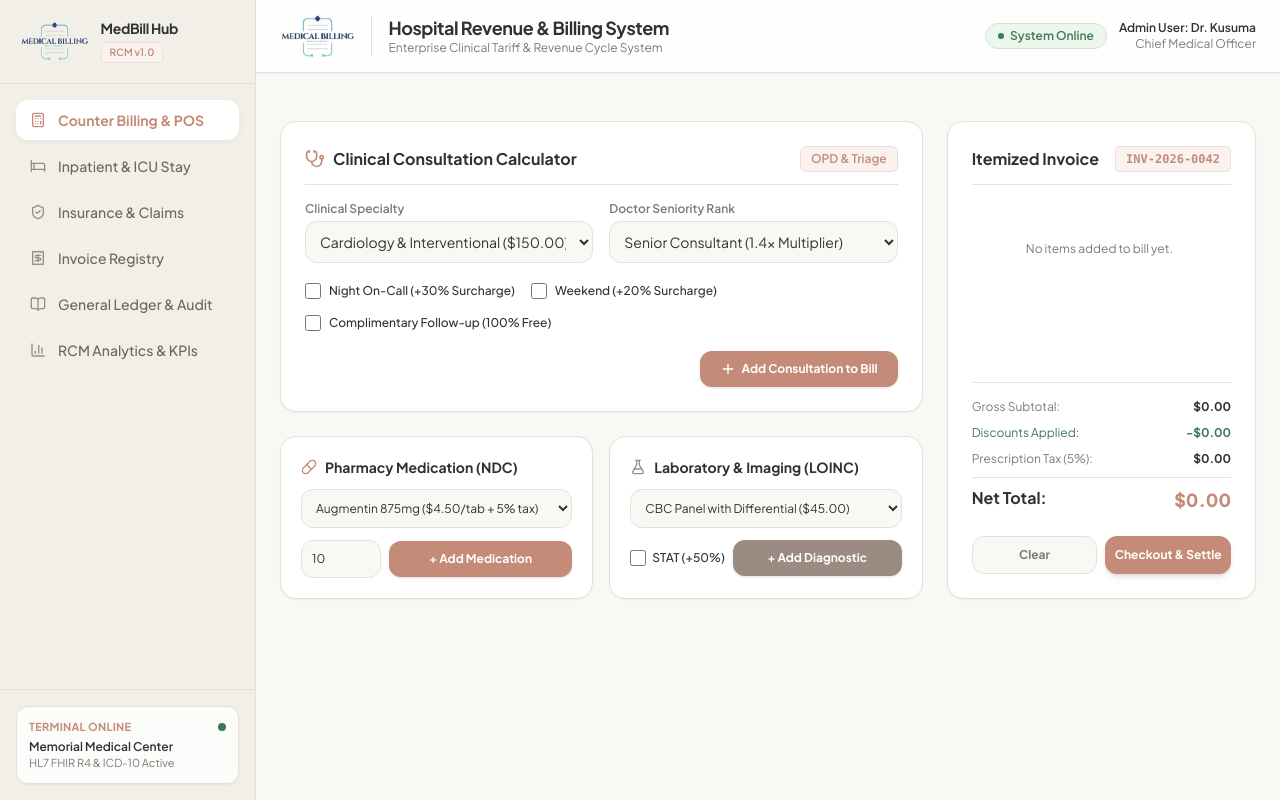
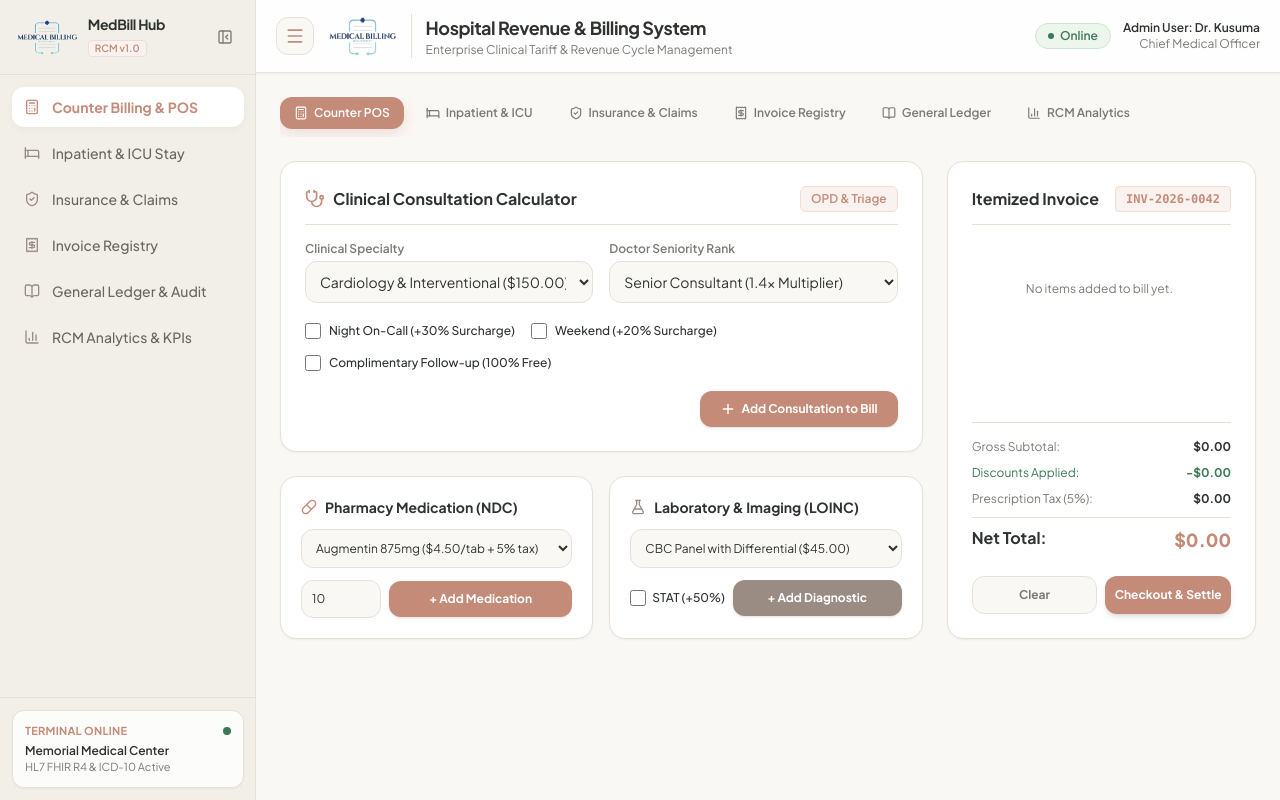
Before and after one commit to Kusuma-Podili/hospital-billing-system, a website: page medbill/web/static/index.html in a window 1280 px wide. Drawn offline with nearby package versions, Linux system fonts and the light colour scheme.

Commit message:
feat(ui): add close button to sidebar and toggle menu in header with smooth collapsible transition

```diff
--- a/medbill/web/static/index.html
+++ b/medbill/web/static/index.html
@@ -69,47 +69,63 @@
       background-color: rgba(255, 255, 255, 0.6);
       color: #2F3330;
     }
+    #sidebar {
+      transition: width 0.3s cubic-bezier(0.4, 0, 0.2, 1), transform 0.3s cubic-bezier(0.4, 0, 0.2, 1), opacity 0.2s ease;
+    }
+    #sidebar.sidebar-collapsed {
+      width: 0px !important;
+      min-width: 0px !important;
+      padding: 0 !important;
+      overflow: hidden !important;
+      border-right-width: 0px !important;
+      opacity: 0;
+      pointer-events: none;
+    }
   </style>
 </head>
-<body class="bg-[#FAF8F5] text-[#2F3330] min-h-screen flex antialiased">
+<body class="bg-[#FAF8F5] text-[#2F3330] min-h-screen flex antialiased overflow-x-hidden">
 
-  <!-- Left Sidebar (Light Pastel Linen: #F2EFE9) -->
-  <aside class="w-64 bg-[#F2EFE9] text-[#2F3330] flex-shrink-0 flex flex-col justify-between hidden md:flex min-h-screen border-r border-[#E6E1D8]">
-    <div>
-      <!-- Sidebar Brand Header with Cropped Logo -->
-      <div class="p-5 border-b border-[#E6E1D8]">
-        <div class="flex items-center space-x-3">
-          <img src="/logo.png" alt="Medical Billing Management" class="h-10 w-auto object-contain" />
+  <!-- Left Sidebar (Collapsible: Light Pastel Linen #F2EFE9) -->
+  <aside id="sidebar" class="w-64 bg-[#F2EFE9] text-[#2F3330] flex-shrink-0 flex flex-col justify-between min-h-screen border-r border-[#E6E1D8] z-40 relative">
+    <div class="w-64">
+      <!-- Sidebar Brand Header with Cropped Logo & Collapse Button -->
+      <div class="p-4 border-b border-[#E6E1D8] flex items-center justify-between">
+        <div class="flex items-center space-x-2.5">
+          <img src="/logo.png" alt="Medical Billing Management" class="h-9 w-auto object-contain" />
           <div>
             <h2 class="text-sm font-bold text-[#2F3330] tracking-tight leading-tight">MedBill Hub</h2>
-            <span class="inline-block text-[10px] font-semibold text-[#C48B79] bg-[#FAF2EF] px-2 py-0.5 rounded border border-[#F0DDD7] mt-0.5">RCM v1.0</span>
+            <span class="inline-block text-[10px] font-semibold text-[#C48B79] bg-[#FAF2EF] px-1.5 py-0.2 rounded border border-[#F0DDD7]">RCM v1.0</span>
           </div>
         </div>
+        <!-- Close / Collapse Sidebar Button -->
+        <button onclick="toggleSidebar()" title="Close Sidebar" class="p-1.5 rounded-lg text-[#7D7A75] hover:text-[#2F3330] hover:bg-white/80 transition border border-transparent hover:border-[#E6E1D8]">
+          <i data-lucide="panel-left-close" class="w-4 h-4"></i>
+        </button>
       </div>
 
       <!-- Navigation Links -->
-      <nav class="p-4 space-y-1.5 text-sm font-medium">
-        <button onclick="switchTab('pos')" id="side-btn-pos" class="w-full flex items-center space-x-3 px-3.5 py-2.5 rounded-xl transition sidebar-link-active">
+      <nav class="p-3 space-y-1.5 text-sm font-medium">
+        <button onclick="switchTab('pos')" id="side-btn-pos" class="w-full flex items-center space-x-3 px-3 py-2.5 rounded-xl transition sidebar-link-active">
           <i data-lucide="calculator" class="w-4 h-4 text-[#C48B79]"></i>
           <span>Counter Billing & POS</span>
         </button>
-        <button onclick="switchTab('inpatient')" id="side-btn-inpatient" class="w-full flex items-center space-x-3 px-3.5 py-2.5 rounded-xl transition sidebar-link-inactive">
+        <button onclick="switchTab('inpatient')" id="side-btn-inpatient" class="w-full flex items-center space-x-3 px-3 py-2.5 rounded-xl transition sidebar-link-inactive">
           <i data-lucide="bed" class="w-4 h-4 text-[#9A8C83]"></i>
           <span>Inpatient & ICU Stay</span>
         </button>
-        <button onclick="switchTab('insurance')" id="side-btn-insurance" class="w-full flex items-center space-x-3 px-3.5 py-2.5 rounded-xl transition sidebar-link-inactive">
+        <button onclick="switchTab('insurance')" id="side-btn-insurance" class="w-full flex items-center space-x-3 px-3 py-2.5 rounded-xl transition sidebar-link-inactive">
           <i data-lucide="shield-check" class="w-4 h-4 text-[#9A8C83]"></i>
           <span>Insurance & Claims</span>
         </button>
-        <button onclick="switchTab('invoices')" id="side-btn-invoices" class="w-full flex items-center space-x-3 px-3.5 py-2.5 rounded-xl transition sidebar-link-inactive">
+        <button onclick="switchTab('invoices')" id="side-btn-invoices" class="w-full flex items-center space-x-3 px-3 py-2.5 rounded-xl transition sidebar-link-inactive">
           <i data-lucide="receipt" class="w-4 h-4 text-[#9A8C83]"></i>
           <span>Invoice Registry</span>
         </button>
-        <button onclick="switchTab('ledger')" id="side-btn-ledger" class="w-full flex items-center space-x-3 px-3.5 py-2.5 rounded-xl transition sidebar-link-inactive">
+        <button onclick="switchTab('ledger')" id="side-btn-ledger" class="w-full flex items-center space-x-3 px-3 py-2.5 rounded-xl transition sidebar-link-inactive">
           <i data-lucide="book-open" class="w-4 h-4 text-[#9A8C83]"></i>
           <span>General Ledger & Audit</span>
         </button>
-        <button onclick="switchTab('rcm')" id="side-btn-rcm" class="w-full flex items-center space-x-3 px-3.5 py-2.5 rounded-xl transition sidebar-link-inactive">
+        <button onclick="switchTab('rcm')" id="side-btn-rcm" class="w-full flex items-center space-x-3 px-3 py-2.5 rounded-xl transition sidebar-link-inactive">
           <i data-lucide="bar-chart-3" class="w-4 h-4 text-[#9A8C83]"></i>
           <span>RCM Analytics & KPIs</span>
         </button>
@@ -117,7 +133,7 @@
     </div>
 
     <!-- Sidebar Bottom Status Card -->
-    <div class="p-4 border-t border-[#E6E1D8] text-xs">
+    <div class="p-3 border-t border-[#E6E1D8] text-xs w-64">
       <div class="bg-white/80 rounded-xl p-3 border border-[#E6E1D8] shadow-sm">
         <div class="flex items-center justify-between mb-1">
           <span class="text-[#C48B79] font-bold text-[11px] uppercase tracking-wide">Terminal Online</span>
@@ -130,24 +146,30 @@
   </aside>
 
   <!-- Main Content Canvas (Soft Pastel Porcelain: #FAF8F5) -->
-  <div class="flex-1 flex flex-col min-h-screen">
+  <div class="flex-1 flex flex-col min-h-screen min-w-0">
 
-    <!-- Top App Bar with Logo BEFORE "Hospital Revenue & Billing System" -->
-    <header class="bg-white/85 backdrop-blur-md border-b border-[#E6E1D8] px-6 py-3.5 flex items-center justify-between sticky top-0 z-30 shadow-sm">
-      <div class="flex items-center space-x-4">
+    <!-- Top App Bar with Sidebar Toggle and Logo BEFORE "Hospital Revenue & Billing System" -->
+    <header class="bg-white/85 backdrop-blur-md border-b border-[#E6E1D8] px-5 py-3.5 flex items-center justify-between sticky top-0 z-30 shadow-sm">
+      <div class="flex items-center space-x-3.5">
+
+        <!-- Toggle Sidebar Button (Open / Close) -->
+        <button onclick="toggleSidebar()" title="Toggle Sidebar" class="p-2 rounded-xl bg-[#FAF8F5] text-[#2F3330] hover:bg-[#E6E1D8] transition border border-[#E6E1D8] flex items-center justify-center shadow-xs">
+          <i data-lucide="menu" id="toggle-icon" class="w-5 h-5 text-[#C48B79]"></i>
+        </button>
+
         <!-- Logo placed directly BEFORE the title -->
-        <img src="/logo.png" alt="Medical Billing Management" class="h-11 w-auto object-contain transition-transform hover:scale-105" />
+        <img src="/logo.png" alt="Medical Billing Management" class="h-10 w-auto object-contain transition-transform hover:scale-105" />
 
-        <div class="border-l border-[#E6E1D8] pl-4">
-          <h1 class="text-lg font-bold text-[#2F3330] tracking-tight leading-snug">Hospital Revenue & Billing System</h1>
-          <p class="text-xs text-[#7D7A75]">Enterprise Clinical Tariff & Revenue Cycle System</p>
+        <div class="border-l border-[#E6E1D8] pl-3.5">
+          <h1 class="text-base sm:text-lg font-bold text-[#2F3330] tracking-tight leading-snug">Hospital Revenue & Billing System</h1>
+          <p class="text-[11px] sm:text-xs text-[#7D7A75]">Enterprise Clinical Tariff & Revenue Cycle Management</p>
         </div>
       </div>
 
       <!-- Header Right Status Pills -->
       <div class="flex items-center space-x-3">
         <span class="inline-flex items-center px-3 py-1 rounded-full text-xs font-semibold bg-[#EDF6ED] text-[#3B7A54] border border-[#CDE5CD]">
-          <span class="w-1.5 h-1.5 rounded-full bg-[#3B7A54] mr-1.5"></span> System Online
+          <span class="w-1.5 h-1.5 rounded-full bg-[#3B7A54] mr-1.5"></span> Online
         </span>
         <div class="hidden sm:block text-right text-xs">
           <p class="font-semibold text-[#2F3330]">Admin User: Dr. Kusuma</p>
@@ -157,16 +179,34 @@
     </header>
 
     <!-- Workspace Body -->
-    <main class="flex-1 p-6 max-w-7xl w-full mx-auto space-y-6">
+    <main class="flex-1 p-5 sm:p-6 max-w-7xl w-full mx-auto space-y-6">
 
-      <!-- Mobile Tab Switcher -->
-      <div class="md:hidden flex space-x-2 overflow-x-auto pb-2">
-        <button onclick="switchTab('pos')" id="mob-btn-pos" class="px-3 py-1.5 rounded-lg text-xs font-semibold tab-active whitespace-nowrap">Counter POS</button>
-        <button onclick="switchTab('inpatient')" id="mob-btn-inpatient" class="px-3 py-1.5 rounded-lg text-xs font-semibold tab-inactive whitespace-nowrap">Inpatient</button>
-        <button onclick="switchTab('insurance')" id="mob-btn-insurance" class="px-3 py-1.5 rounded-lg text-xs font-semibold tab-inactive whitespace-nowrap">Insurance</button>
-        <button onclick="switchTab('invoices')" id="mob-btn-invoices" class="px-3 py-1.5 rounded-lg text-xs font-semibold tab-inactive whitespace-nowrap">Invoices</button>
-        <button onclick="switchTab('ledger')" id="mob-btn-ledger" class="px-3 py-1.5 rounded-lg text-xs font-semibold tab-inactive whitespace-nowrap">Ledger</button>
-        <button onclick="switchTab('rcm')" id="mob-btn-rcm" class="px-3 py-1.5 rounded-lg text-xs font-semibold tab-inactive whitespace-nowrap">Analytics</button>
+      <!-- Navigation Tabs (Visible always on mobile, and available as quick-switch bar) -->
+      <div class="flex space-x-2 overflow-x-auto pb-2 scrollbar-thin">
+        <button onclick="switchTab('pos')" id="mob-btn-pos" class="px-3.5 py-2 rounded-xl text-xs font-semibold tab-active whitespace-nowrap flex items-center space-x-1.5">
+          <i data-lucide="calculator" class="w-3.5 h-3.5"></i>
+          <span>Counter POS</span>
+        </button>
+        <button onclick="switchTab('inpatient')" id="mob-btn-inpatient" class="px-3.5 py-2 rounded-xl text-xs font-semibold tab-inactive whitespace-nowrap flex items-center space-x-1.5">
+          <i data-lucide="bed" class="w-3.5 h-3.5"></i>
+          <span>Inpatient & ICU</span>
+        </button>
+        <button onclick="switchTab('insurance')" id="mob-btn-insurance" class="px-3.5 py-2 rounded-xl text-xs font-semibold tab-inactive whitespace-nowrap flex items-center space-x-1.5">
+          <i data-lucide="shield-check" class="w-3.5 h-3.5"></i>
+          <span>Insurance & Claims</span>
+        </button>
+        <button onclick="switchTab('invoices')" id="mob-btn-invoices" class="px-3.5 py-2 rounded-xl text-xs font-semibold tab-inactive whitespace-nowrap flex items-center space-x-1.5">
+          <i data-lucide="receipt" class="w-3.5 h-3.5"></i>
+          <span>Invoice Registry</span>
+        </button>
+        <button onclick="switchTab('ledger')" id="mob-btn-ledger" class="px-3.5 py-2 rounded-xl text-xs font-semibold tab-inactive whitespace-nowrap flex items-center space-x-1.5">
+          <i data-lucide="book-open" class="w-3.5 h-3.5"></i>
+          <span>General Ledger</span>
+        </button>
+        <button onclick="switchTab('rcm')" id="mob-btn-rcm" class="px-3.5 py-2 rounded-xl text-xs font-semibold tab-inactive whitespace-nowrap flex items-center space-x-1.5">
+          <i data-lucide="bar-chart-3" class="w-3.5 h-3.5"></i>
+          <span>RCM Analytics</span>
+        </button>
       </div>
 
       <!-- TAB 1: Counter Billing & POS -->
@@ -636,6 +676,20 @@
   <!-- Interactive Client-side Scripting -->
   <script>
     let billItems = [];
+    let isSidebarOpen = true;
+
+    function toggleSidebar() {
+      const sidebar = document.getElementById('sidebar');
+      const toggleIcon = document.getElementById('toggle-icon');
+      isSidebarOpen = !isSidebarOpen;
+
+      if (isSidebarOpen) {
+        sidebar.classList.remove('sidebar-collapsed');
+      } else {
+        sidebar.classList.add('sidebar-collapsed');
+      }
+      lucide.createIcons();
+    }
 
     function switchTab(tabId) {
       const tabs = ['pos', 'inpatient', 'insurance', 'invoices', 'ledger', 'rcm'];
@@ -650,7 +704,7 @@
           sBtn.classList.add('sidebar-link-inactive');
         }
 
-        // Mobile buttons
+        // Quick-switch tab buttons
         const mBtn = document.getElementById(`mob-btn-${t}`);
         if (mBtn) {
           mBtn.classList.remove('tab-active');
```
